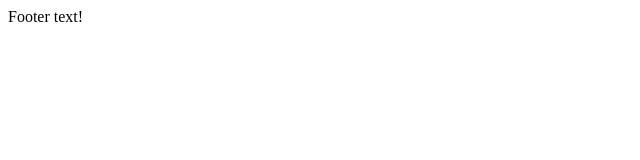
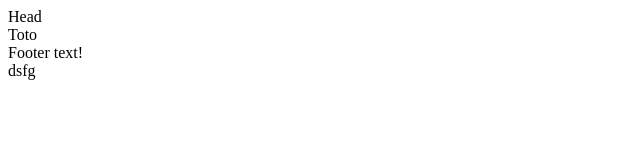
Before and after one commit to Derevianko-Volodymyr/my-project2, a plain HTML site: page index.html in a window 1280 px wide. Shown: the whole page, without its empty margins (0-640 px from the left). Drawn offline with Linux system fonts and the light colour scheme.

Commit message:
Update index.html

```diff
--- a/index.html
+++ b/index.html
@@ -6,9 +6,9 @@
   <title>My project2</title>
 </head>
 <body>
-  <header></header>
-  <main></main>
+  <header>Head</header>
+  <main>Toto</main>
   <footer>Footer text!</footer>
-
+  dsfg
 </body>
 </html>
```
